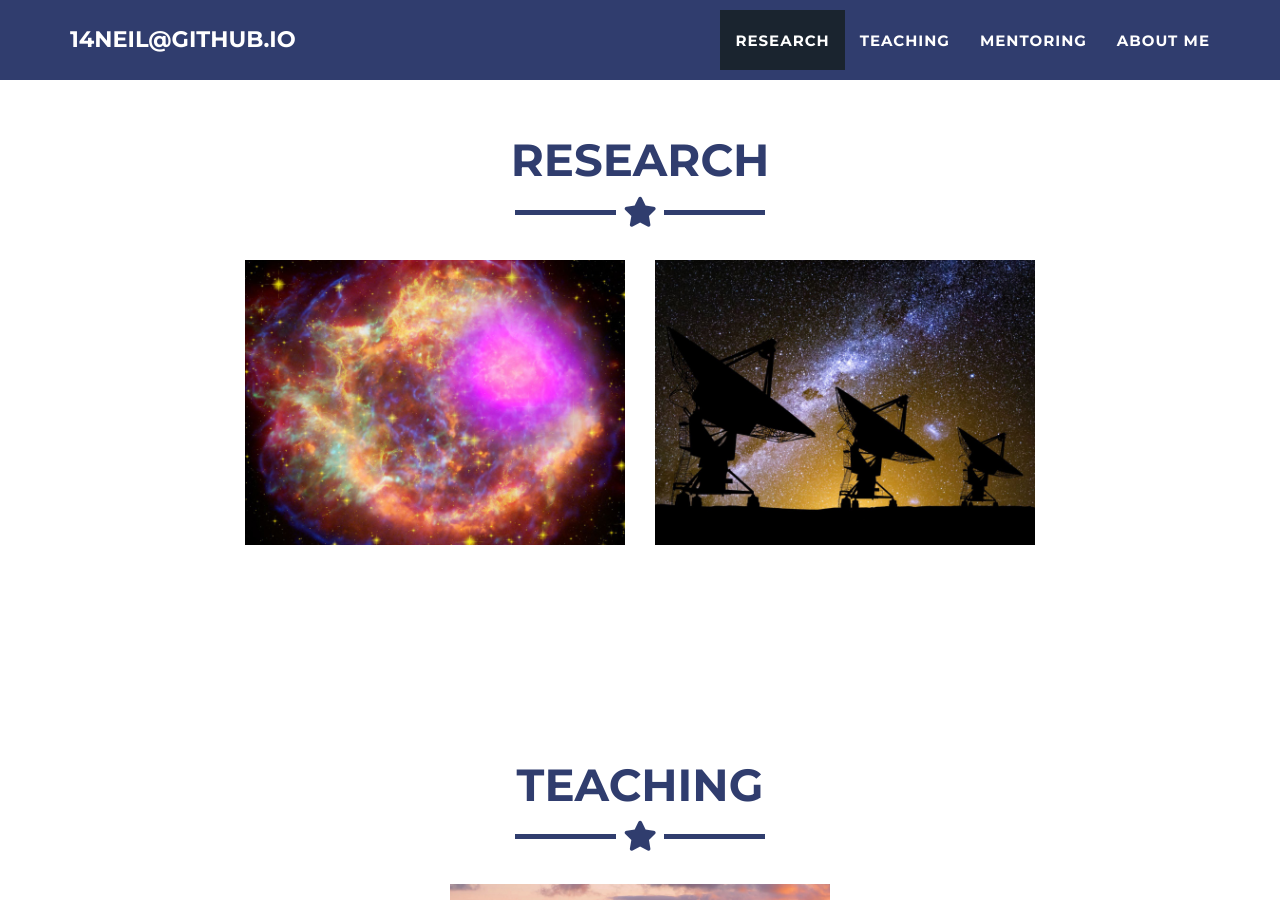
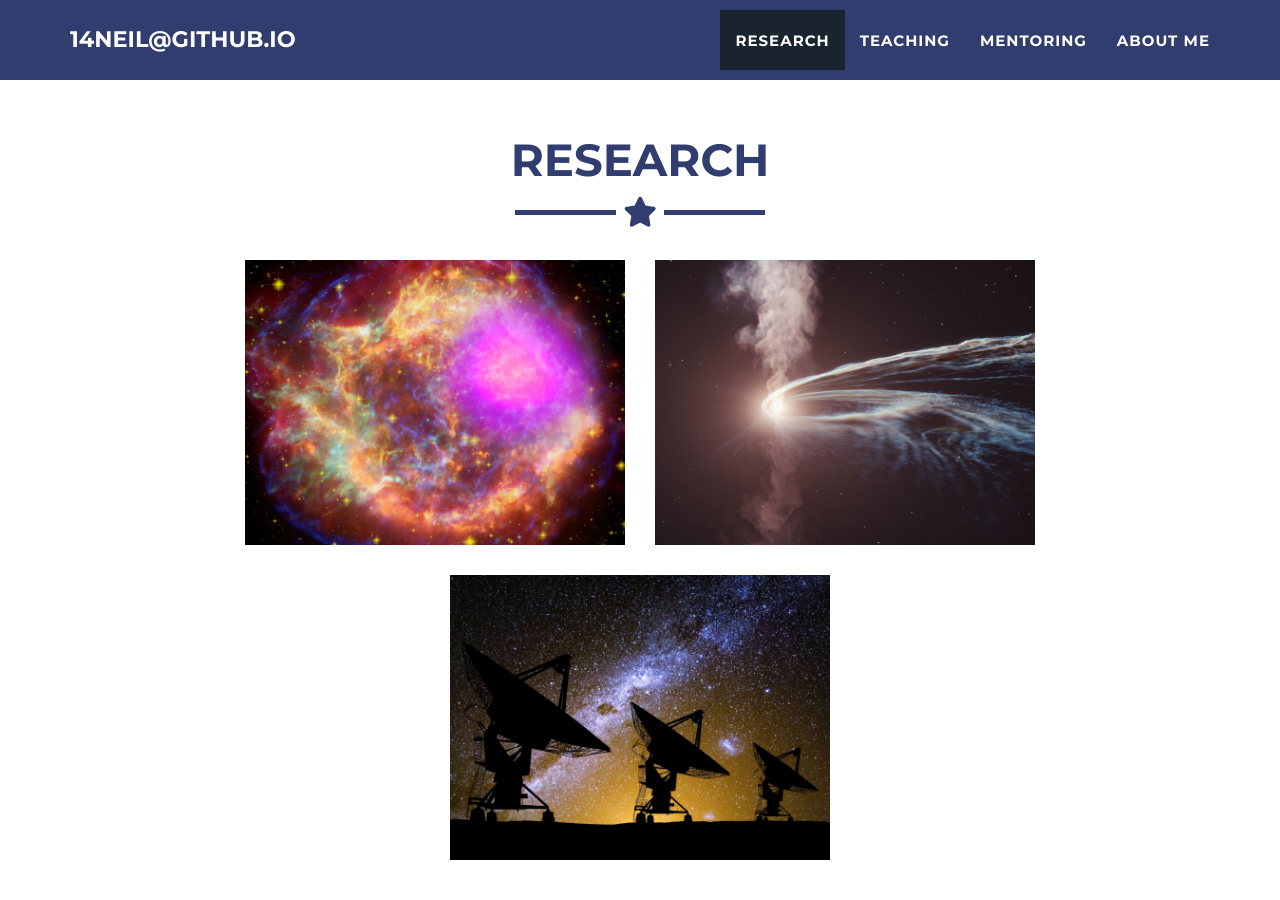
Before and after one commit to 14neil/14neil.github.io, a Jekyll site: the page built from _posts/2014-07-18-project-1.markdown, in a window 1280 px wide and 900 px high, scrolled down 996 px. Built offline with Jekyll 4.4.1, drawn with Linux system fonts in a browser that asks for light colours.

Commit message:
Update 2014-07-17-project-2.markdown

```diff
--- a/_posts/2014-07-17-project-2.markdown
+++ b/_posts/2014-07-17-project-2.markdown
@@ -2,10 +2,10 @@
 layout: default
 modal-id: 2
 date: 2014-07-17
-img: berkeley.jpg
+img: tde.jpg
 alt: collage.jpg
 project-date: April 2014
 client: Start Bootstrap
-category: teaching
+category: research
 description: Use this area of the page to describe your project. Lorem ipsum dolor sit amet, consectetur adipisicing elit. Mollitia neque assumenda ipsam nihil, molestias magnam, recusandae quos quis inventore quisquam velit asperiores, vitae? Reprehenderit soluta, eos quod consequuntur itaque. Nam.
 ---
```
